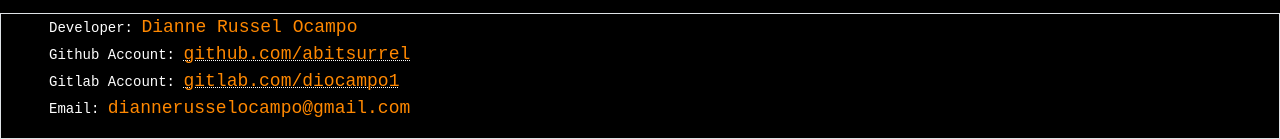
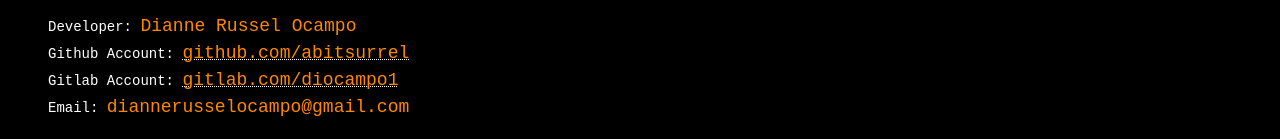
Before and after one commit to abitsurrel/personal-portfolio, a plain HTML site: page index.html in a window 1280 px wide. Shown: the part 2111-2250 px from the top of the page. Drawn offline with Linux system fonts and the light colour scheme.

Commit message:
Updated spacing for rows

```diff
--- a/index.html
+++ b/index.html
@@ -164,7 +164,7 @@
         </div>
         <!-- END ABOUT ME SECTION -->
         <!-- FOOTER -->
-        <footer class="container-fluid border">
+        <footer class="container-fluid">
             <p class="ps-5">
                 Developer: <span class="content-info dev_name"></span><br>
                 Github Account: <a href="https://github.com/abitsurrel" class="content-info content-link" id="dev_github_accnt" title="Visit now">github.com/abitsurrel</a><br>
```
